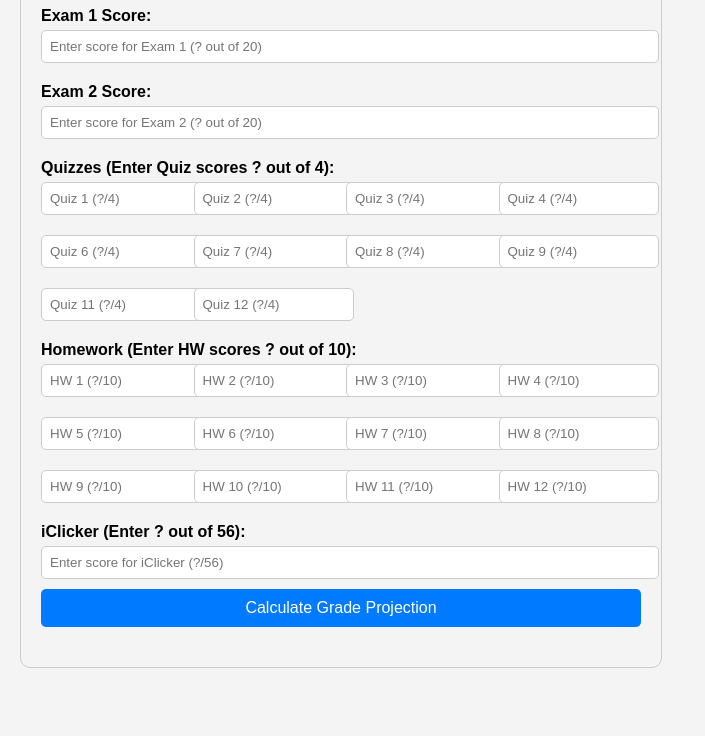
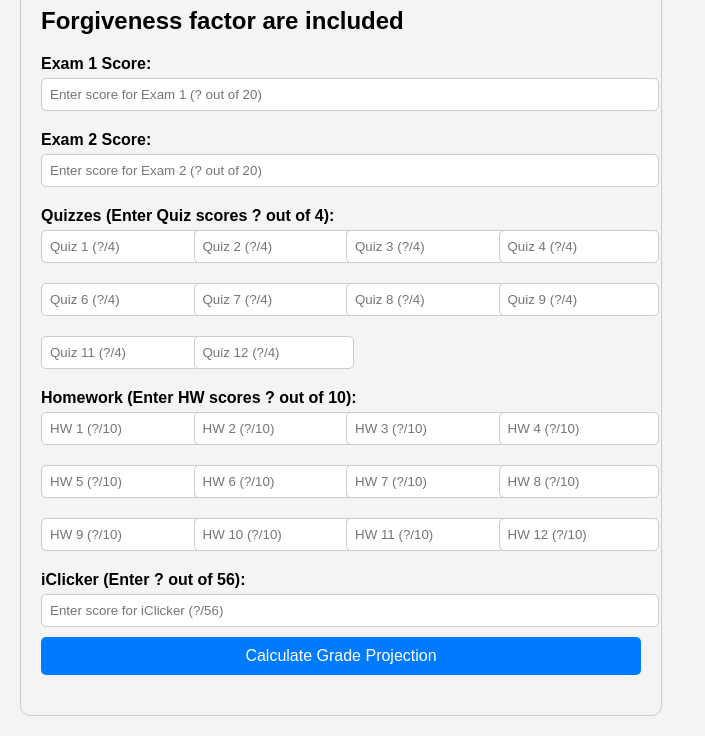
Before and after one commit to sgnoohc/grade-calculator-phy2048, a plain HTML site: page index.html in a window 1280 px wide. Shown: the part 114-850 px from the top of the page, without its empty margins (0-705 px from the left). Before the commit the page ends 802 px from the top, so only its background shows below. Drawn offline with Linux system fonts and the light colour scheme.

Commit message:
Update index.html

```diff
--- a/index.html
+++ b/index.html
@@ -67,6 +67,7 @@
 </head>
 <body>
     <h1>PHY2048 Calculator</h1>
+    <h2>Forgiveness factor are included</h2>
     <form id="scoreForm">
         <label for="exam1">Exam 1 Score:</label>
         <input type="number" id="exam1" placeholder="Enter score for Exam 1 (? out of 20)" min="0" max="20">
```
